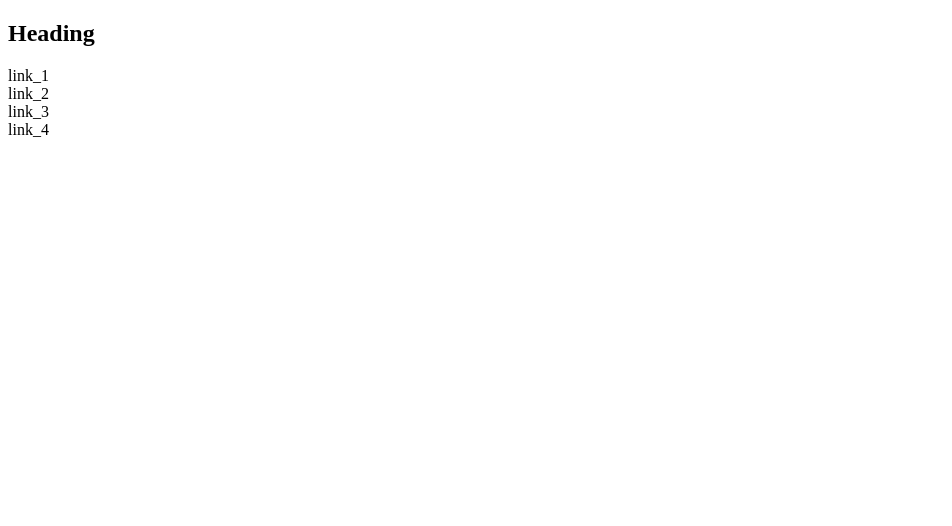
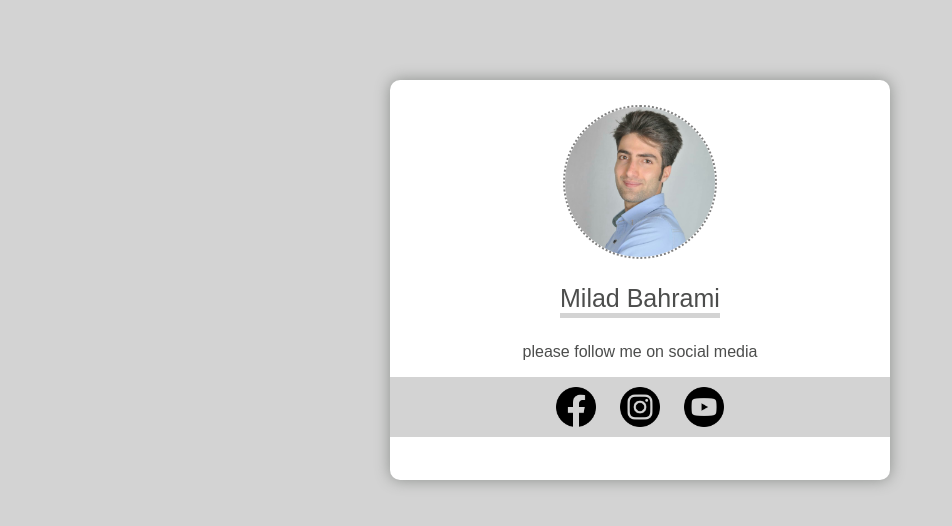
Before and after one commit to hoodaddeveloper/01-Mini-Project, a plain HTML site: page index.html in a window 1280 px wide. Shown: the whole page, without its empty margins (0-952 px from the left). Drawn offline with Linux system fonts and the light colour scheme.

Commit message:
added css to my project

```diff
--- a/index.html
+++ b/index.html
@@ -6,25 +6,22 @@
   <meta name="viewport" content="width=device-width, initial-scale=1.0">
   <title>Hoodad</title>
 
-  <style>
-    ul {
-      list-style: none;
-      margin: 0;
-      padding: 0;
-    }
-  </style>
-
+<head>
+  <meta charset="UTF-8">
+  <title>mini project 1</title>
+  <link rel="stylesheet" href="style.css">
 </head>
 <body>
+  <div class="container">
+    <img class="logo" src="images/logo.png" alt="">
+    <p class="title">Milad Bahrami</p>
+    <p class="desc">please follow me on social media</p>
 
-  <h2 id="h1">Heading</h2>
-
-  <ul>
-    <li>link_1</li>
-    <li>link_2</li>
-    <li>link_3</li>
-    <li>link_4</li>
-  </ul>
-
+    <div class="socilas">
+      <img src="images/facebook.png" alt="">
+      <img src="images/instagram.png" alt="">
+      <img src="images/youtube.png" alt="">
+    </div>
+  </div>
 </body>
 </html>
```
